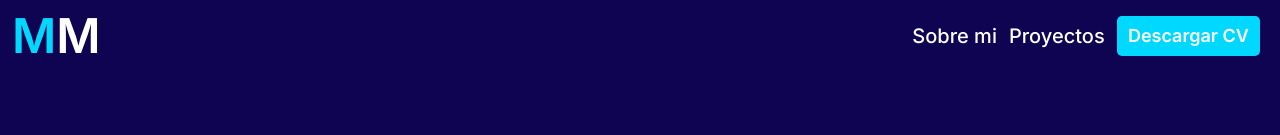
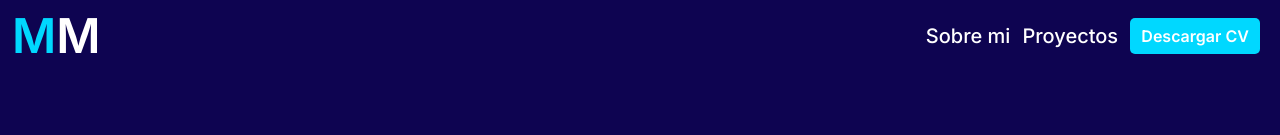
Before and after one commit to MATIAS28/nextport, a Next.js app: page / in a window 1280 px wide. Shown: the top 135 px of the page. Built offline with nearby package versions, Linux system fonts and the light colour scheme; no server answers.

Commit message:
button update

```diff
--- a/src/components/layouts/navbar.jsx
+++ b/src/components/layouts/navbar.jsx
@@ -21,7 +21,7 @@ export const NavbarComponent = () => {
                 <button onClick={() => scrollHandler('projects')}  className="text-xs md:text-xl text-white font-medium">Proyectos</button>
 
                 <a href="/Matias Muñoz.pdf" download='/Matias Muñoz.pdf'
-                className="button btn-hover font-semibold text-xs mm:text-lg">
+                className="button btn-hover font-semibold text-xs mm:text-base">
                     Descargar CV
                 </a>
             </div>
```
